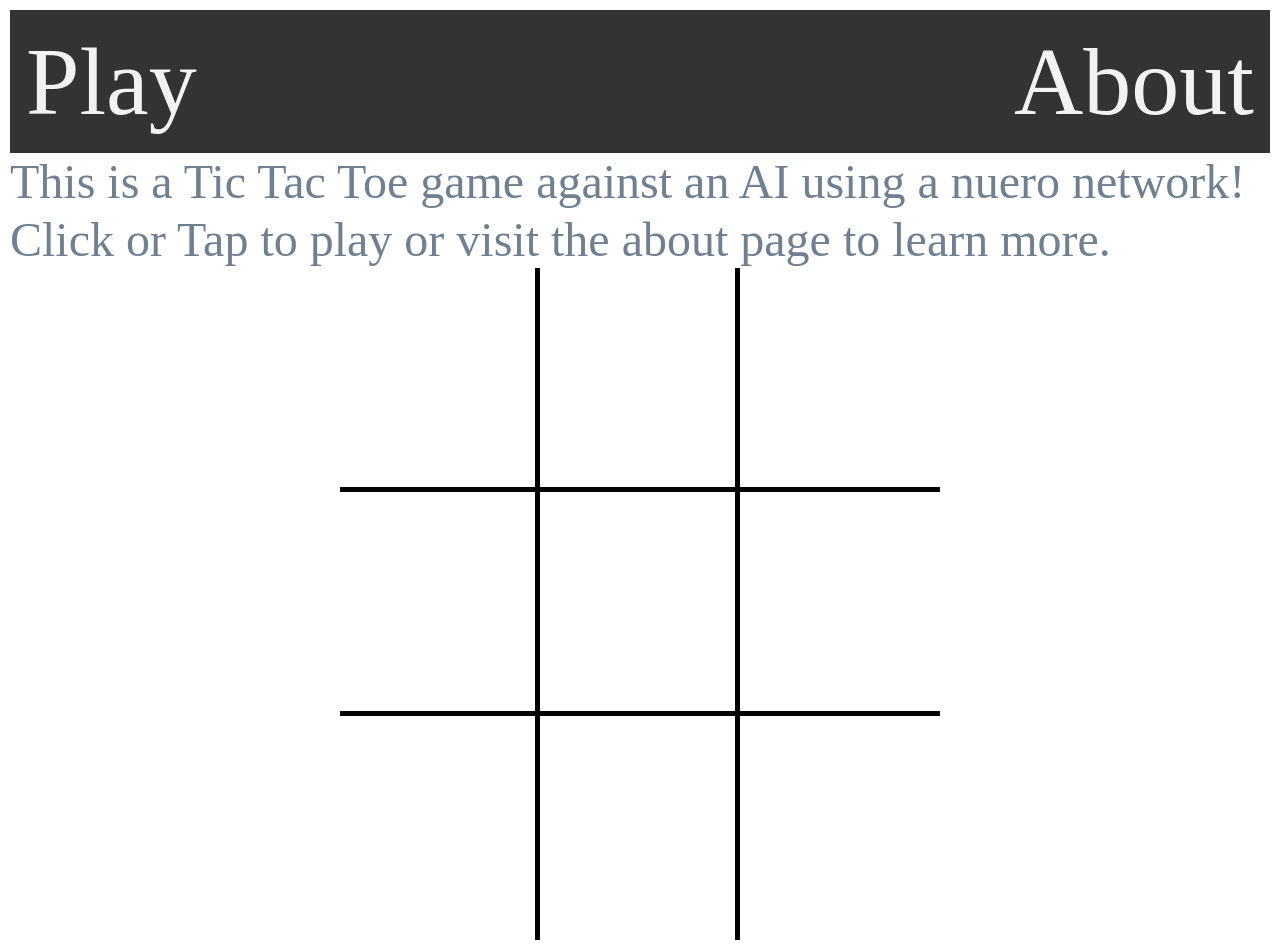
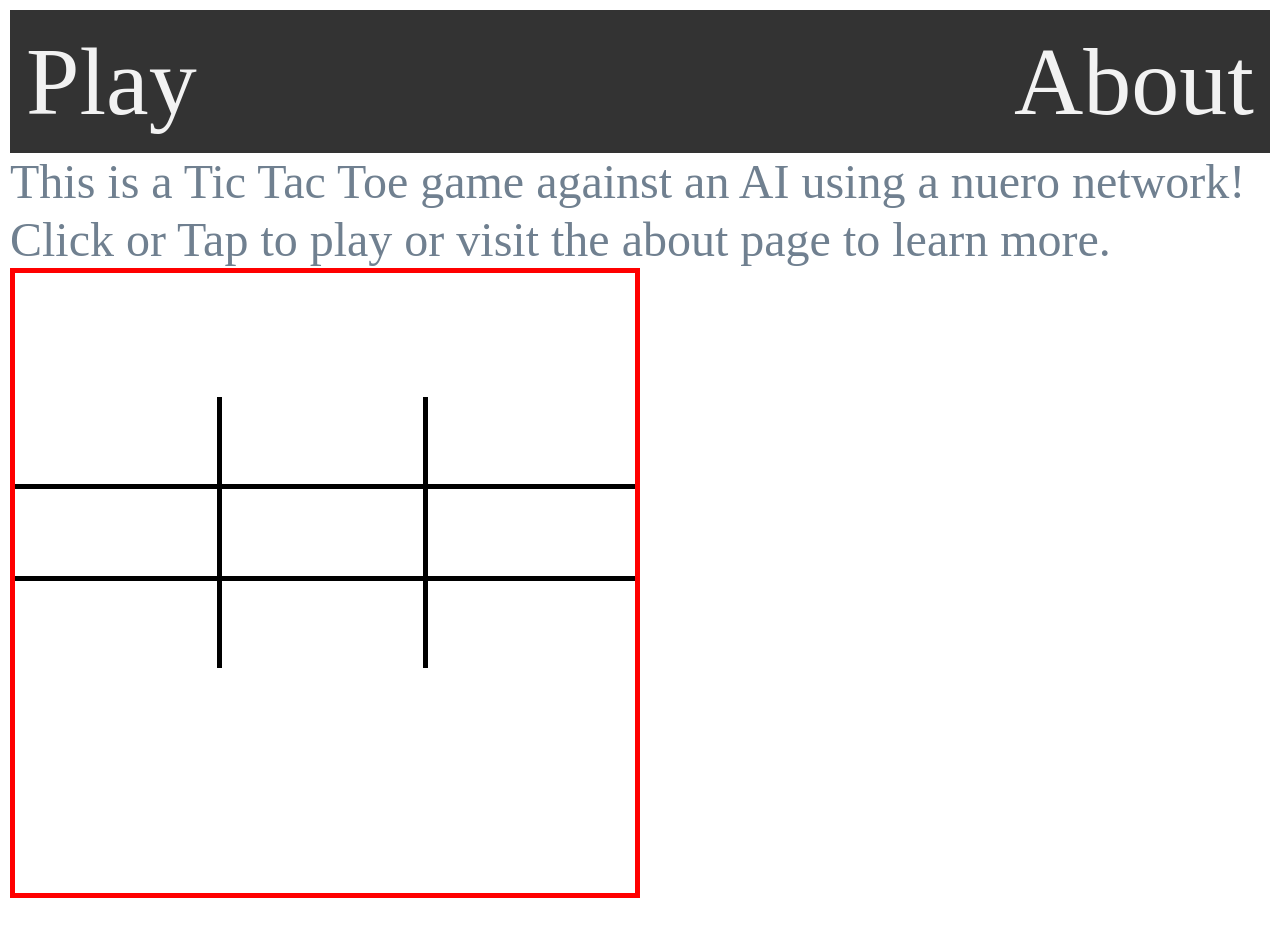
Before and after one commit to ESCAE/tic-tac-toe-frontend, a Flask app: page / in a window 1280 px wide. After the commit the page ends 898 px from the top, so only its background shows below. Run offline with Flask 2, Linux system fonts and the light colour scheme; some libraries are stand-ins or nearby versions.

Commit message:
makeing a square

```diff
--- a/src/static/css/main.css
+++ b/src/static/css/main.css
@@ -21,14 +21,32 @@ body {
    */
 }
 
+.container {
+  border: 5px solid red;
+  position: relative;
+  text-align: center;
+  width: 50%;
+}
+.container:after {
+    content: "";
+    display: block;
+    padding-bottom: 100%;
+  }
+
 .board {
-  max-width: 600px;
-  margin: auto;
+  /*max-width: 600px;
+  margin: auto;*/
+  position: absolute;
+  width: 100%;
+  height: 100%;
+
+  font-size: 2em;
+  padding-top: 20%;
 }
 
 .board .row {
   display: flex;
-  min-height: calc(10vw + 10vh + 2vmin);
+  /*min-height: calc(10vw + 10vh + 2vmin);*/
   border-bottom: 5px solid black;
 }
 
--- a/src/templates/game.html
+++ b/src/templates/game.html
@@ -6,6 +6,7 @@
   Click or Tap to play or visit the about page to learn more.
 </div>
 
+<div class="container">
   <div class="board">
     <div class="row">
       <div class="square"> </div>
@@ -23,4 +24,5 @@
       <div class="square"> </div>
     </div>
   </div>
+</div>
 {% endblock %}
--- a/src/tictac.py
+++ b/src/tictac.py
@@ -16,8 +16,8 @@ app.config['FLASKS3_FORCE_MIMETYPE'] = True
 
 
 # ======== Comment out to use local statics! ========== #
-s3 = FlaskS3()                                          #
-s3.init_app(app)                                        #
+# s3 = FlaskS3()                                          #
+# s3.init_app(app)                                        #
 # ===================================================== #
 
 
```
Lines whose indentation alone changed are shown as unchanged.
